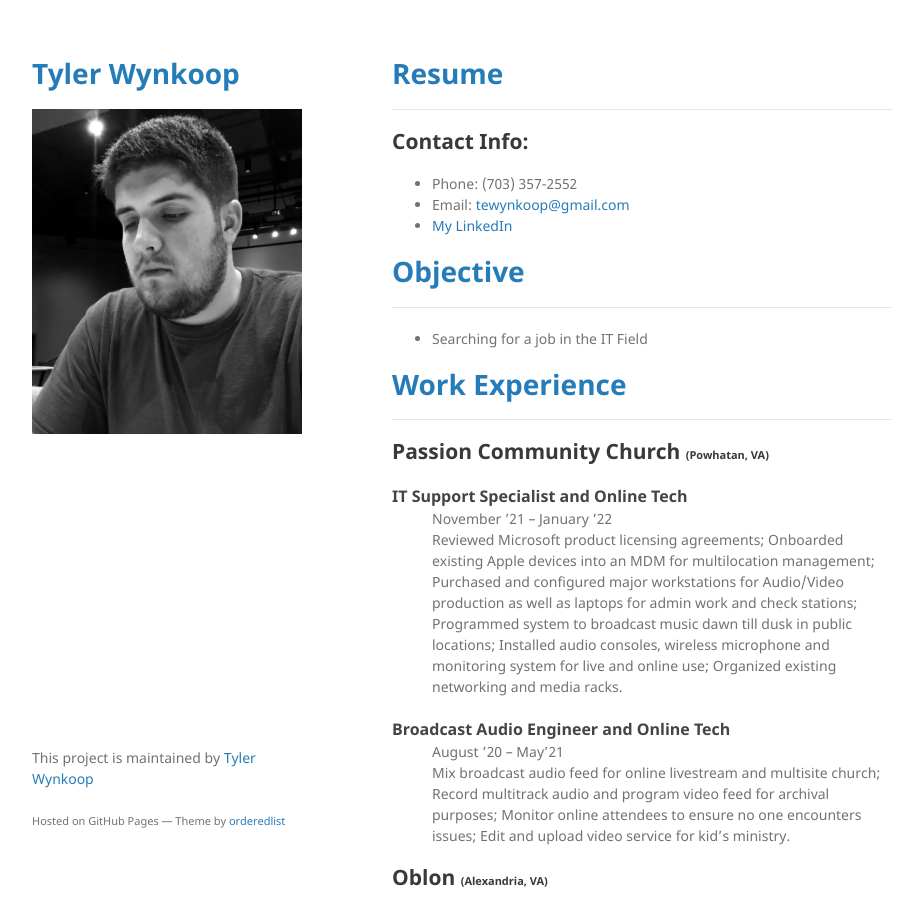
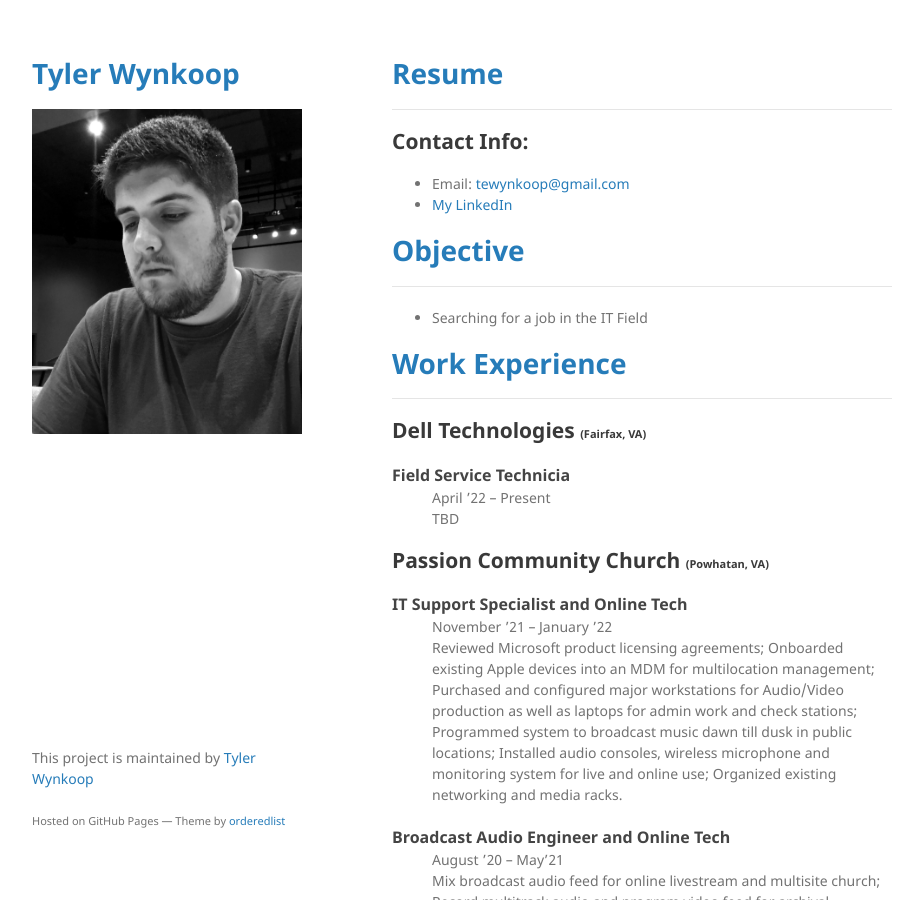
Before and after one commit to tewynkoop/TylerWynkoop, a Jekyll site: the page built from index.md, in a window 1280 px wide and 900 px high. Shown: the whole window, without its empty margins (178-1089 px from the left). Built offline with Jekyll 4.4.1, drawn with Linux system fonts in a browser that asks for light colours; a script that is not in the unit is left out; our own code applies the rules of GitHub Pages for plain Markdown files.

Commit message:
Update index.md
Added new job

```diff
--- a/index.md
+++ b/index.md
@@ -6,7 +6,6 @@ layout: default
 -----
 
 ## Contact Info:
-- Phone: (703) 357-2552
 - Email: <tewynkoop@gmail.com>
 - [My LinkedIn](www.linkedin.com/in/tylerewynkoop)
 
@@ -17,6 +16,14 @@ layout: default
 
 # <span style="color:#267CB9"> Work Experience </span>
 -----
+
+## Dell Technologies <small><small><small> (Fairfax, VA) </small></small></small>
+
+<dl>
+<dt style="font-size:16px"><b>Field Service Technicia</b></dt>
+<dd>April ’22 – Present</dd>
+<dd>TBD</dd>
+</dl>
 
 ## Passion Community Church <small><small><small> (Powhatan, VA) </small></small></small>
 
```
